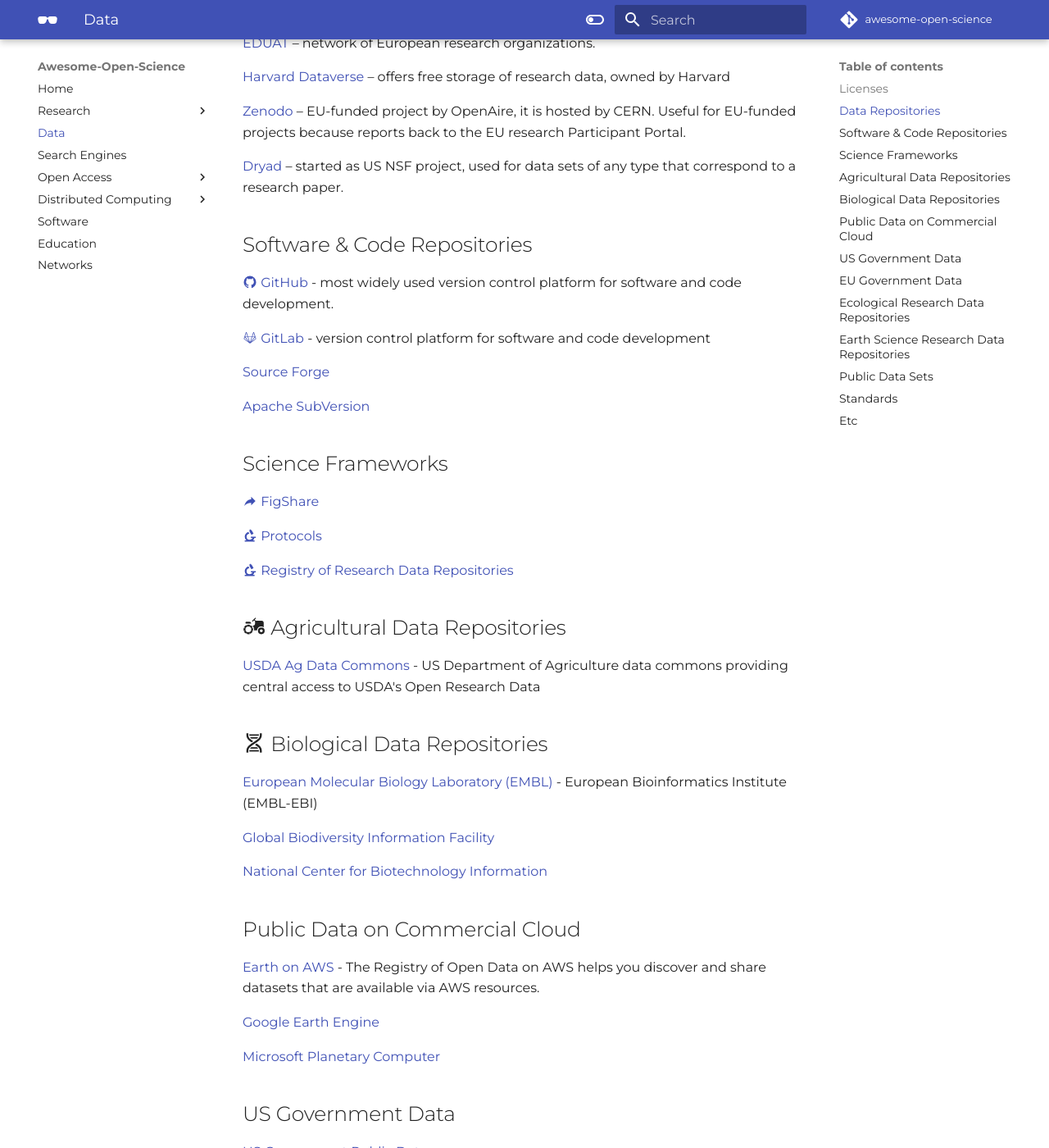
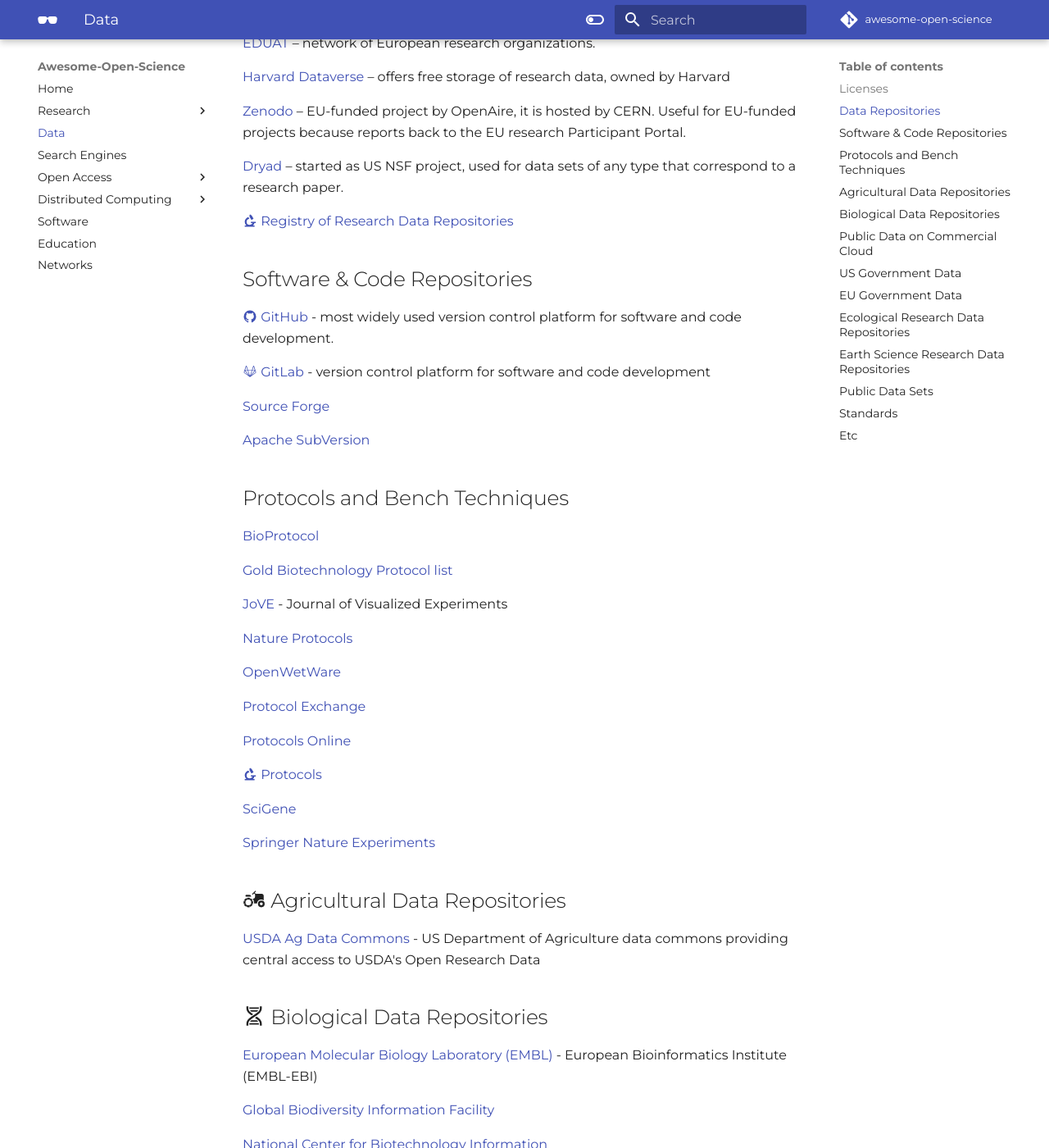
Before and after one commit to tyson-swetnam/awesome-open-science, an MkDocs documentation site: the page built from docs/data.md, in a window 1280 px wide and 1400 px high, scrolled down 469 px. Shown: the whole window at 82% size. Built offline with MkDocs 1.6.1 and Material for MkDocs 9.7.7, drawn with Linux system fonts in a browser that asks for light colours; some web fonts are replaced; comment, search, counter and statistics services are not loaded.

Commit message:
Update data.md

```diff
--- a/docs/data.md
+++ b/docs/data.md
@@ -31,6 +31,8 @@
 
 [Dryad](https://datadryad.org){target=_blank} – started as US NSF project, used for data sets of any type that correspond to a research paper.
 
+[:material-microscope: Registry of Research Data Repositories](https://www.re3data.org/){target=_blank}
+
 ## Software & Code Repositories
 
 [:material-github: GitHub](https://github.com){target=_blank} - most widely used version control platform for software and code development.
@@ -41,13 +43,27 @@
 
 [Apache SubVersion](https://subversion.apache.org/){target=_blank}
 
-## Science Frameworks
+## Protocols and Bench Techniques
 
-[:material-share: FigShare](https://figshare.com/){target=_blank}
+[BioProtocol](https://bio-protocol.org/Default.aspx){target=_blank}
+
+[Gold Biotechnology Protocol list](https://www.goldbio.com/search?q=&type=documentation&documentation_type=protocol){target=_blank}
+
+[JoVE](https://www.jove.com/){target=_blank} - Journal of Visualized Experiments
+
+[Nature Protocols](https://www.nature.com/nprot/){target=_blank}
+
+[OpenWetWare](https://openwetware.org/wiki/Main_Page){target=_blank}
+
+[Protocol Exchange](https://protocolexchange.researchsquare.com/){target=_blank}
+
+[Protocols Online](http://www.protocol-online.org/prot/){target=_blank}
 
 [:material-microscope: Protocols](https://www.protocols.io/){target=_blank}
 
-[:material-microscope: Registry of Research Data Repositories](https://www.re3data.org/){target=_blank}
+[SciGene](http://scigine.com/blog/){target=_blank}
+
+[Springer Nature Experiments](https://experiments.springernature.com/){target=_blank}
 
 ## :material-tractor-variant: Agricultural Data Repositories
 
@@ -80,7 +96,6 @@
 [USGS data](https://data.usgs.gov/datacatalog/){target=_blank}
 
 ## EU Government Data
-
 
 [European Space Agency Data](https://earth.esa.int/eogateway){target=_blank}
 
```
Also changed, not shown: other parts of docs/data.md (+2 -0 lines).
